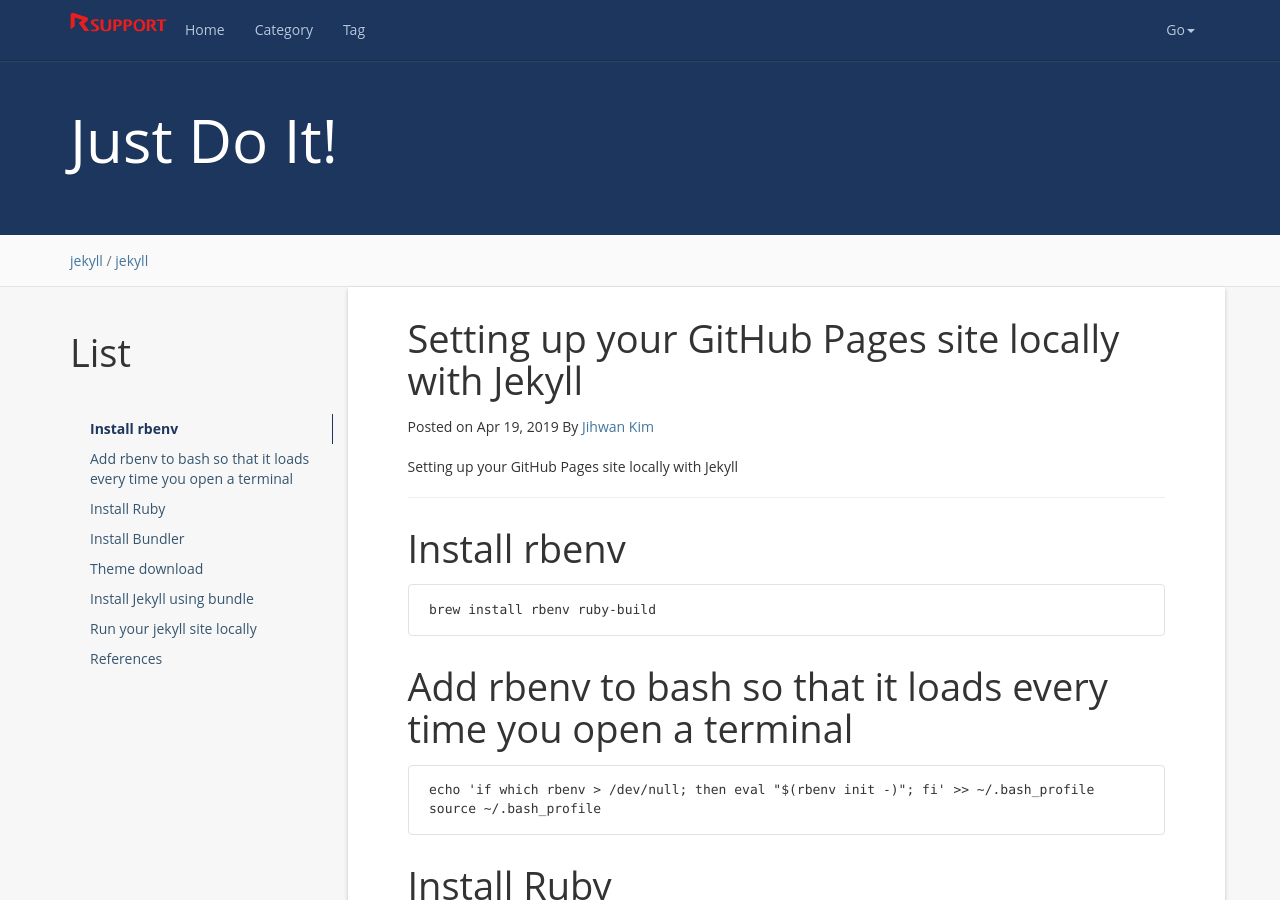
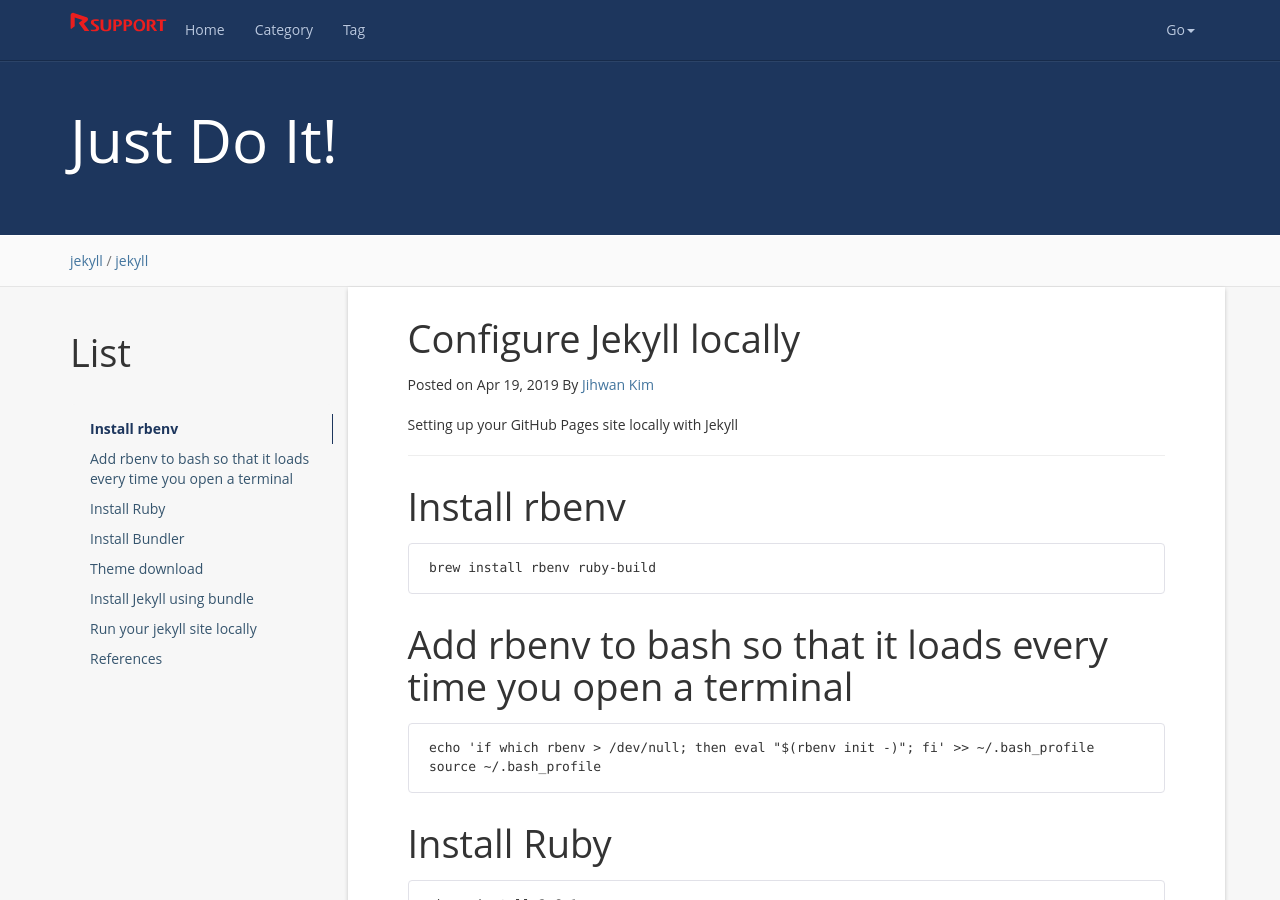
Before and after one commit to jhkim105/jhkim105.github.io, a Jekyll site: the page built from _posts/2019-04-19-configure-jekyll-locally.md, in a window 1280 px wide and 900 px high. Built offline with Jekyll 4.4.1, drawn with Linux system fonts in a browser that asks for light colours; nearby versions of some CDN libraries; a script that is not in the unit is left out; comment, search, counter and statistics services are not loaded.

Commit message:
rename file

```diff
--- a/_posts/2019-04-19-configure-local-jekyll.md
+++ b/_posts/2019-04-19-configure-jekyll-locally.md
@@ -1,6 +1,6 @@
 ---
 layout: post
-title:  "Setting up your GitHub Pages site locally with Jekyll"
+title:  "Configure Jekyll locally"
 date:   2019-04-19 14:19:01 +0900
 categories: jekyll
 tag: jekyll
```
Also changed, not shown: styles/images/abandon-comments/yungentie-abandon.png (deleted), styles/images/yungentie/01.png (deleted), styles/images/yungentie/02.png (deleted), styles/images/yungentie/03.png (deleted), styles/images/yungentie/04.png (deleted), styles/images/yungentie/05.png (deleted).
